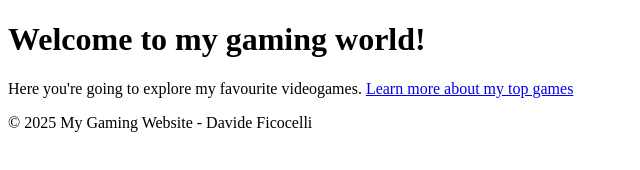
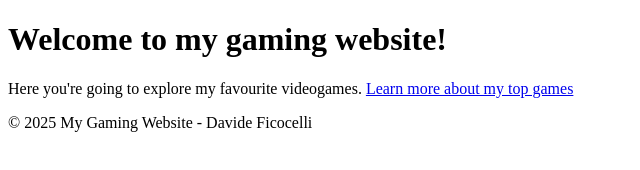
Before and after one commit to Davide-Ficocelli/my-gaming-website, a plain HTML site: page index.html in a window 1280 px wide. Shown: the full height of the page, 0-640 px from the left. Drawn offline with Linux system fonts and the light colour scheme.

Commit message:
Update index.html

```diff
--- a/index.html
+++ b/index.html
@@ -4,12 +4,12 @@
 <head>
     <meta charset="UTF-8">
     <meta name="viewport" content="width=device-width, initial-scale=1.0">
-    <title>My website</title>
+    <title>My gaming website</title>
 </head>
 
 <body>
     <header>
-        <h1>Welcome to my gaming world!</h1>
+        <h1>Welcome to my gaming website!</h1>
     </header>
 
     <main>
```
